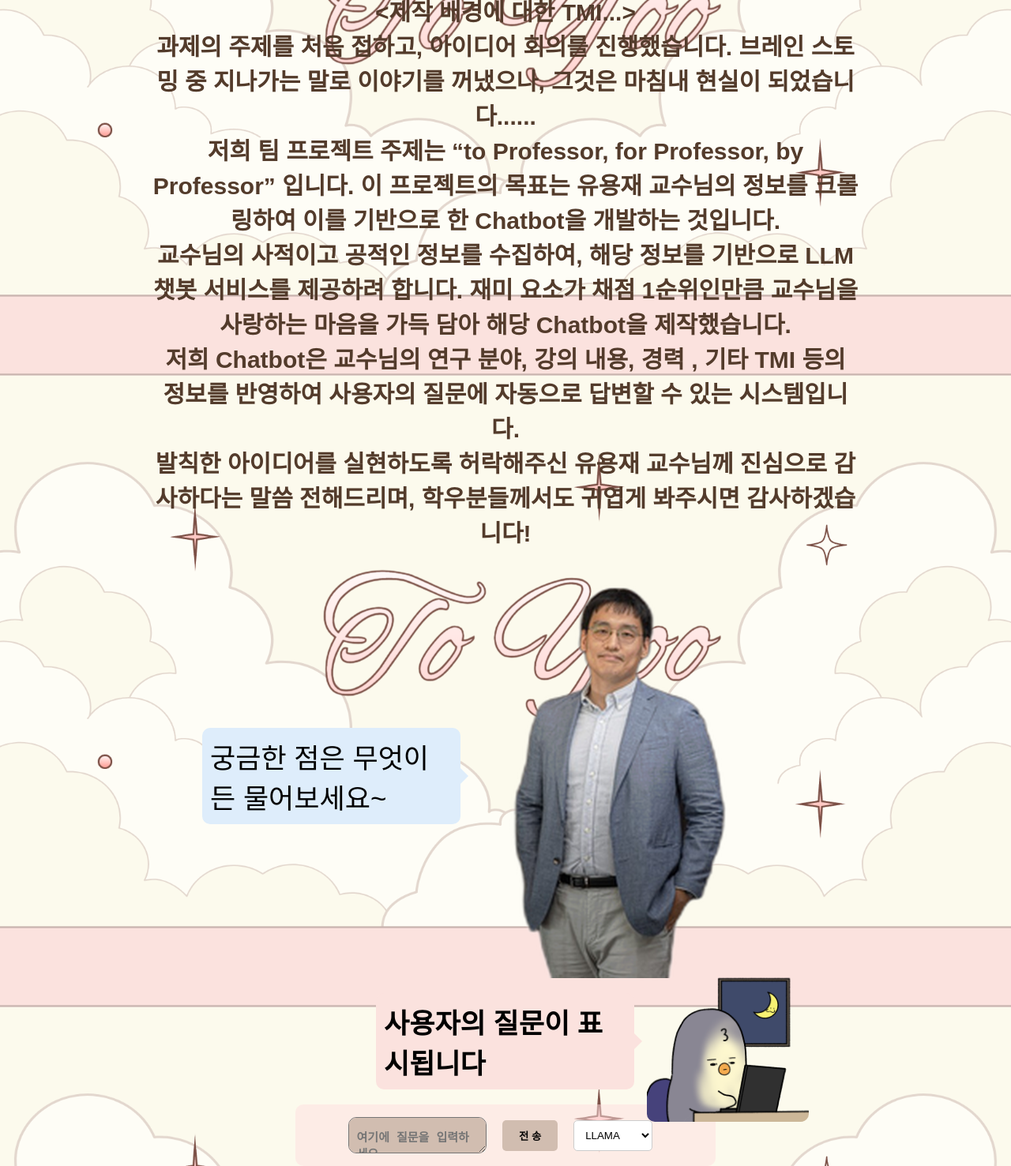
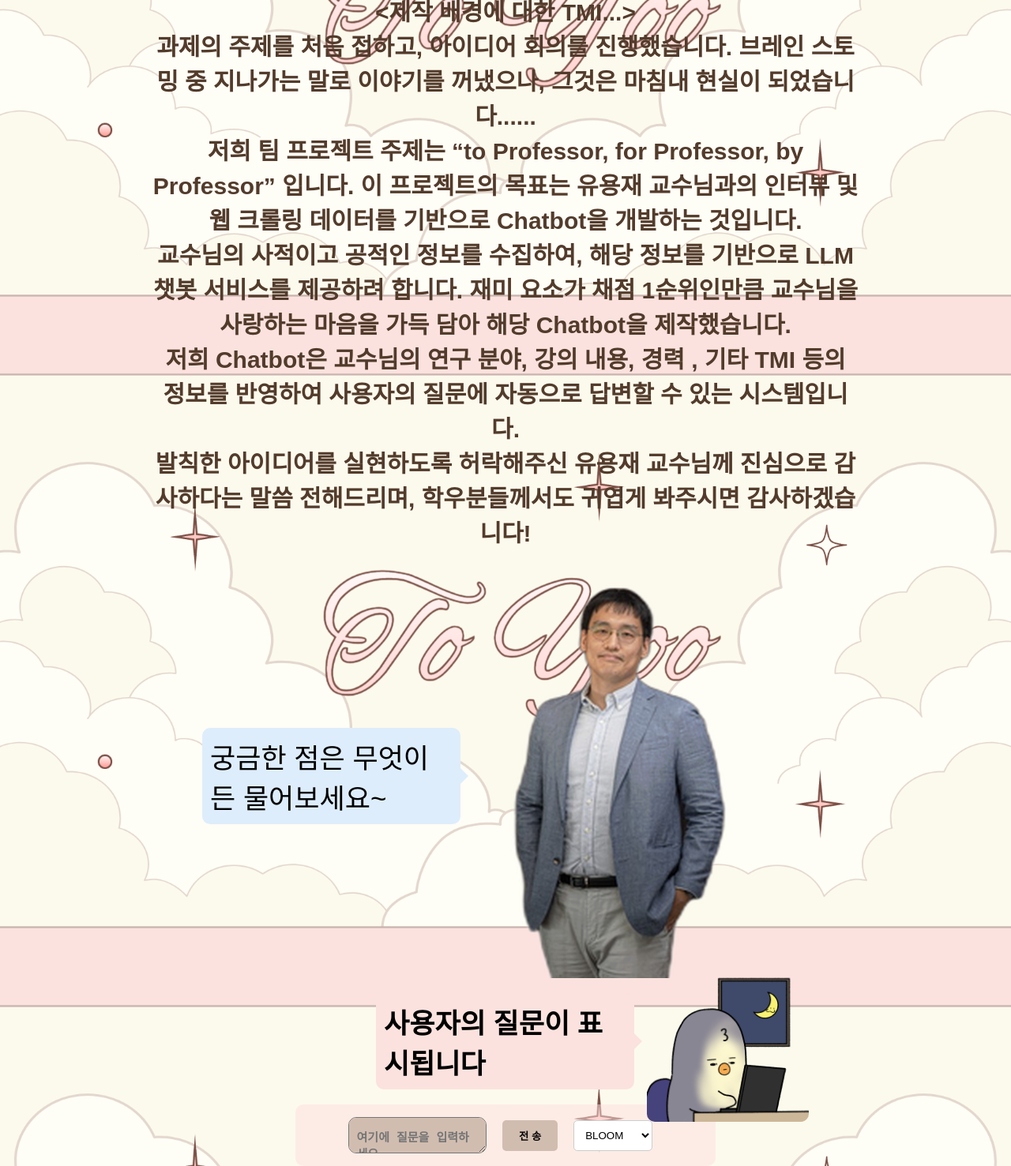
Before and after one commit to kgty0707/Yooyongjae, a FastAPI app: page / in a window 1280 px wide. Shown: the part 357-1834 px from the top of the page at 79% size. Run offline with FastAPI, Linux system fonts and the light colour scheme; some web fonts are replaced.

Commit message:
Design: BLOOM, 등 글씨 수정

```diff
--- a/templates/main.html
+++ b/templates/main.html
@@ -14,7 +14,7 @@
     <div class="title">
         <h1>Professor's TMI Chatbot</h1>
         <p><제작 배경에 대한 TMI...><br>과제의 주제를 처음 접하고, 아이디어 회의를 진행했습니다. 브레인 스토밍 중 지나가는 말로 이야기를 꺼냈으나, 그것은 마침내 현실이 되었습니다......
-            <br>저희 팀 프로젝트 주제는 “to Professor, for Professor, by Professor” 입니다. 이 프로젝트의 목표는 유용재 교수님의 정보를 크롤링하여 이를 기반으로 한 Chatbot을 개발하는 것입니다.
+            <br>저희 팀 프로젝트 주제는 “to Professor, for Professor, by Professor” 입니다. 이 프로젝트의 목표는 유용재 교수님과의 인터뷰 및 웹 크롤링 데이터를 기반으로 Chatbot을 개발하는 것입니다.
             <br>교수님의 사적이고 공적인 정보를 수집하여, 해당 정보를 기반으로 LLM 챗봇 서비스를 제공하려 합니다.
             재미 요소가 채점 1순위인만큼 교수님을 사랑하는 마음을 가득 담아 해당 Chatbot을 제작했습니다.
             <br>저희 Chatbot은 교수님의 연구 분야, 강의 내용, 경력 , 기타 TMI 등의 정보를 반영하여 사용자의 질문에 자동으로 답변할 수 있는 시스템입니다.
@@ -35,7 +35,7 @@
             <textarea id="user-input" class="arrow_box_student" placeholder="여기에 질문을 입력하세요..." required></textarea>
             <button id="send-button" onclick="submitQuestion()">전 송</button>
             <select id="model-select">
-                <option value="LLAMA">LLAMA</option>
+                <option value="BLOOM">BLOOM</option>
                 <option value="GPT">GPT</option>
             </select>
             <div id="spinner" class="spinner" style="display: none;"></div>
```
